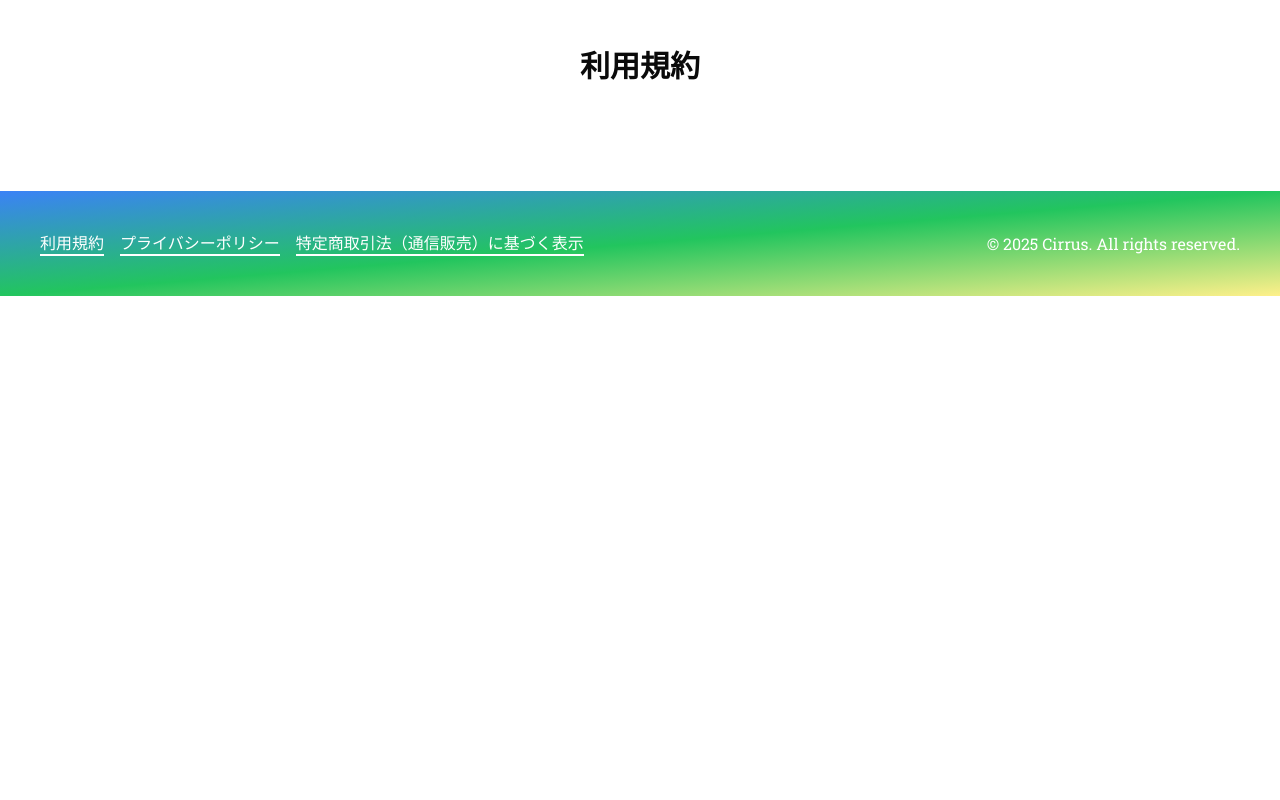
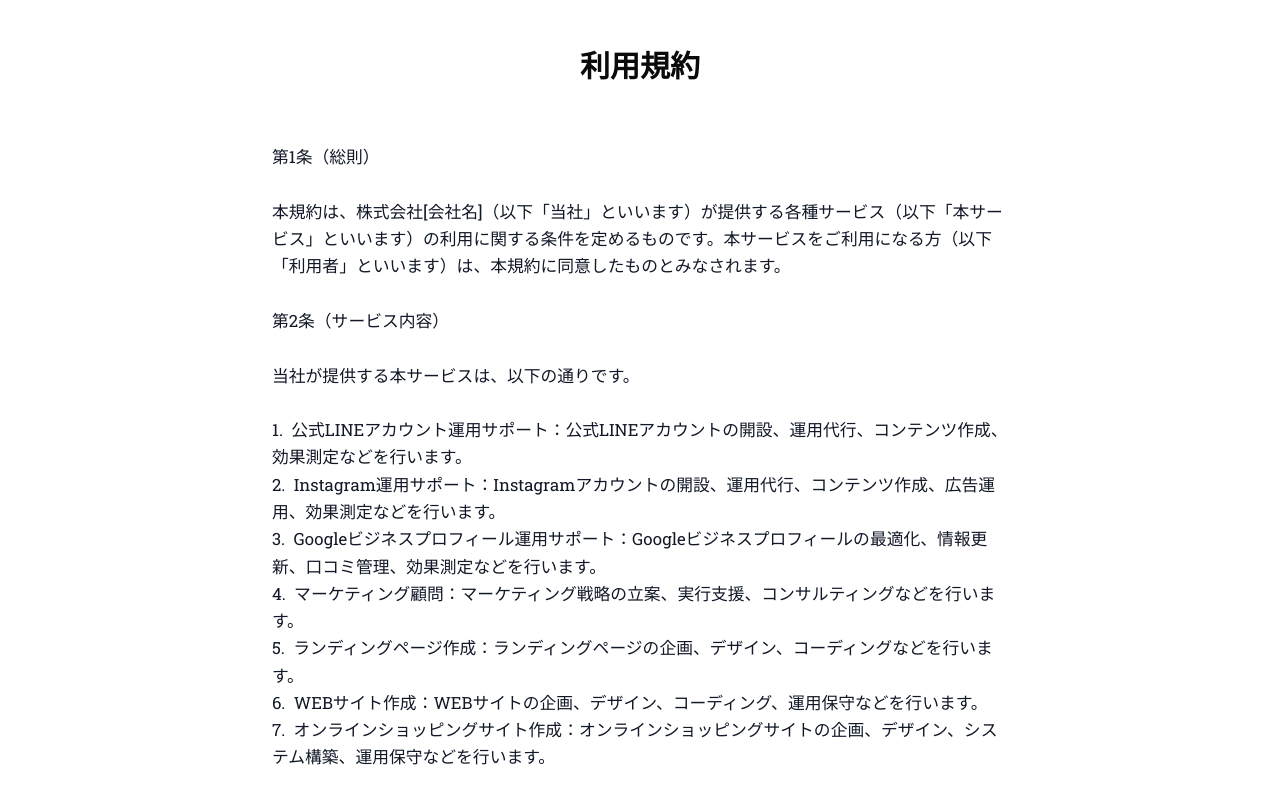
Before and after one commit to joesandao/sns-master-lp, a Next.js app: page /terms-of-service in a window 1280 px wide. Shown: the top 800 px of the page. Built offline with nearby package versions, Linux system fonts and the light colour scheme.

Commit message:
適当コミット

```diff
--- /dev/null
+++ b/src/app/commerce-law/page.tsx
@@ -0,0 +1,37 @@
+export default function CommerceLow() {
+  return (
+    <div>
+      <div className="flex flex-col gap-8 items-center justify-center py-5 h-screen">
+        <div className="flex items-center justify-center w-full">
+          <p className="text-4xl mx-4">特定商取引法（通信販売）に基づく表示</p>
+        </div>
+        <dl className="flex flex-col gap-5 py-8 text-xl  w-[100%] md:w-[80%] ">
+          <div className="flex gap-5 border-b-2">
+            <dt className="w-1/5">事業者</dt>
+            <dd>株式会社Cirrus</dd>
+          </div>
+          <div className="flex gap-5 border-b-2">
+            <dt className="w-1/5">住所</dt>
+            <dd>101-0023 東京都千代田区神田松永町13 VORT秋葉原Ⅱ</dd>
+          </div>
+          <div className="flex gap-5 border-b-2 ">
+            <dt className="w-1/5">メールアドレス</dt>
+            <dd>info@f-cirrus.co.jp</dd>
+          </div>
+          <div className="flex gap-5 border-b-2 ">
+            <dt className="w-1/5">役務の対価</dt>
+            <dd>各サービスの申し込みページに記載</dd>
+          </div>
+          <div className="flex gap-5 border-b-2 ">
+            <dt className="w-1/5">対価以外に必要となる費用</dt>
+            <dd>なし（但し、インターネット接続料金その他の電気通信回線の通信に関する費用及び通信機器はユーザーにて負担して頂きます）。</dd>
+          </div>
+          <div className="flex gap-5 border-b-2 ">
+            <dt className="w-1/5">代金の支払い方法</dt>
+            <dd>クレジットカード決済・銀行振込</dd>
+          </div>
+        </dl>
+      </div>
+    </div>
+  );
+}
--- a/src/app/terms-of-service/page.tsx
+++ b/src/app/terms-of-service/page.tsx
@@ -5,6 +5,49 @@ export default function TermsOfService() {
       <h1 className="text-3xl font-bold mb-8 text-center">利用規約</h1>
       <div className="whitespace-pre-wrap leading-relaxed text-gray-900 text-[1.05rem]">
 {`
+第1条（総則）
+
+本規約は、株式会社[会社名]（以下「当社」といいます）が提供する各種サービス（以下「本サービス」といいます）の利用に関する条件を定めるものです。本サービスをご利用になる方（以下「利用者」といいます）は、本規約に同意したものとみなされます。
+
+第2条（サービス内容）
+
+当社が提供する本サービスは、以下の通りです。
+
+1.  公式LINEアカウント運用サポート：公式LINEアカウントの開設、運用代行、コンテンツ作成、効果測定などを行います。
+2.  Instagram運用サポート：Instagramアカウントの開設、運用代行、コンテンツ作成、広告運用、効果測定などを行います。
+3.  Googleビジネスプロフィール運用サポート：Googleビジネスプロフィールの最適化、情報更新、口コミ管理、効果測定などを行います。
+4.  マーケティング顧問：マーケティング戦略の立案、実行支援、コンサルティングなどを行います。
+5.  ランディングページ作成：ランディングページの企画、デザイン、コーディングなどを行います。
+6.  WEBサイト作成：WEBサイトの企画、デザイン、コーディング、運用保守などを行います。
+7.  オンラインショッピングサイト作成：オンラインショッピングサイトの企画、デザイン、システム構築、運用保守などを行います。
+
+第3条（利用料金）
+
+本サービスの利用料金は、各サービス内容に応じて別途定めるものとします。利用料金の支払い方法、支払い時期についても、別途定めるものとします。
+
+第4条（禁止事項）
+
+利用者は、本サービスの利用にあたり、以下の行為を行ってはなりません。
+
+1.  法令に違反する行為、またはそのおそれのある行為
+2.  公序良俗に反する行為、またはそのおそれのある行為
+3.  当社または第三者の知的財産権、プライバシー権、その他の権利を侵害する行為
+4.  本サービスの運営を妨害する行為
+5.  その他、当社が不適切と判断する行為
+
+第5条（免責事項）
+
+1.  当社は、本サービスの提供にあたり、その正確性、完全性、有用性について保証するものではありません。
+2.  当社は、利用者が本サービスを利用したこと、または利用できなかったことによって生じた損害について、一切の責任を負わないものとします。
+3.  当社は、本サービスの中断、遅延、停止、または内容の変更によって生じた損害について、一切の責任を負わないものとします。
+
+第6条（規約の変更）
+
+当社は、必要と判断した場合、利用者に事前の通知なく、本規約を変更できるものとします。変更後の規約は、当社Webサイト上に掲載した時点から効力を生じるものとします。
+
+第7条（準拠法および裁判管轄）
+
+本規約の準拠法は日本法とします。本サービスに関する一切の紛争については、[管轄裁判所名]を第一審の専属的合意管轄裁判所とします。
 `}
       </div>
     </main>
--- a/src/components/hero.tsx
+++ b/src/components/hero.tsx
@@ -1,5 +1,4 @@
 import * as motion from "motion/react-client"
-import Image from "next/image"
 export default function Hero() {
 
   const logoStyle = {
```
Also changed, not shown: src/app/commerce-low/page.tsx (deleted).
